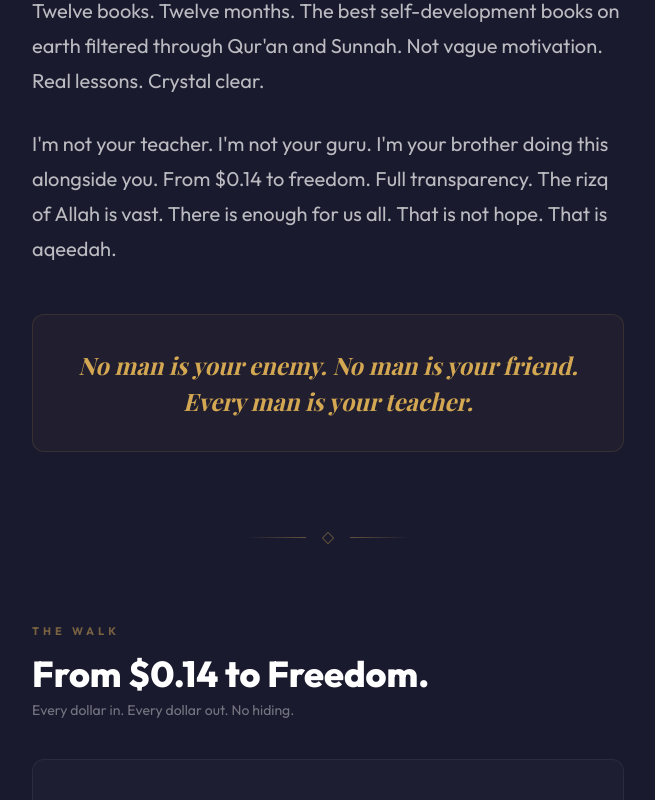
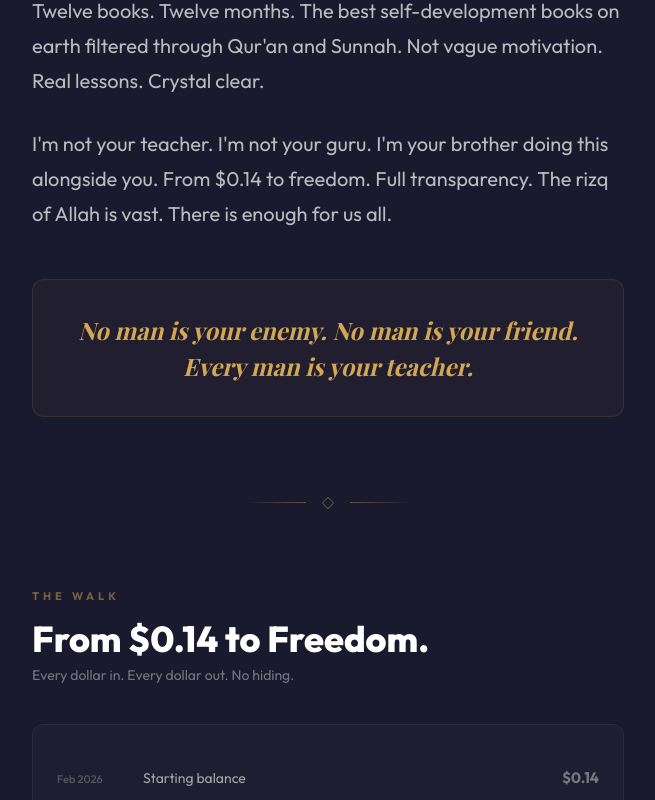
Before and after one commit to truthislam/nurhabits-site, a React (Vite) app: page / in a window 1280 px wide. Shown: the part 2600-3400 px from the top of the page, without its empty margins (312-967 px from the left). Built offline with nearby package versions, Linux system fonts and the light colour scheme; a web font is replaced by a local one.

Commit message:
Update App.jsx

```diff
--- a/src/App.jsx
+++ b/src/App.jsx
@@ -387,7 +387,7 @@ export default function App() {
 
           <Reveal delay={400}>
             <p className="story-line" style={{ marginTop: "28px" }}>
-              I'm not your teacher. I'm not your guru. I'm your brother doing this alongside you. From $0.14 to freedom. Full transparency. The rizq of Allah is vast. There is enough for us all. That is not hope. That is aqeedah.
+              I'm not your teacher. I'm not your guru. I'm your brother doing this alongside you. From $0.14 to freedom. Full transparency. The rizq of Allah is vast. There is enough for us all.
             </p>
           </Reveal>
 
@@ -439,7 +439,7 @@ export default function App() {
               fontFamily: "'Outfit', monospace",
             }}>
               {[
-                { date: "Jan 2020", desc: "Starting balance", amount: null, balance: 0.14, type: "start" },
+                { date: "Feb 2026", desc: "Starting balance", amount: null, balance: 0.14, type: "start" },
                 { date: "Mar 2026", desc: "Etsy shop sales", amount: 32.51, balance: 32.65, type: "in" },
                 { date: "Mar 2026", desc: "Google One (business)", amount: -3.99, balance: 28.66, type: "out" },
                 { date: "Mar 2026", desc: "Namecheap domain", amount: -6.99, balance: 21.67, type: "out" },
```
